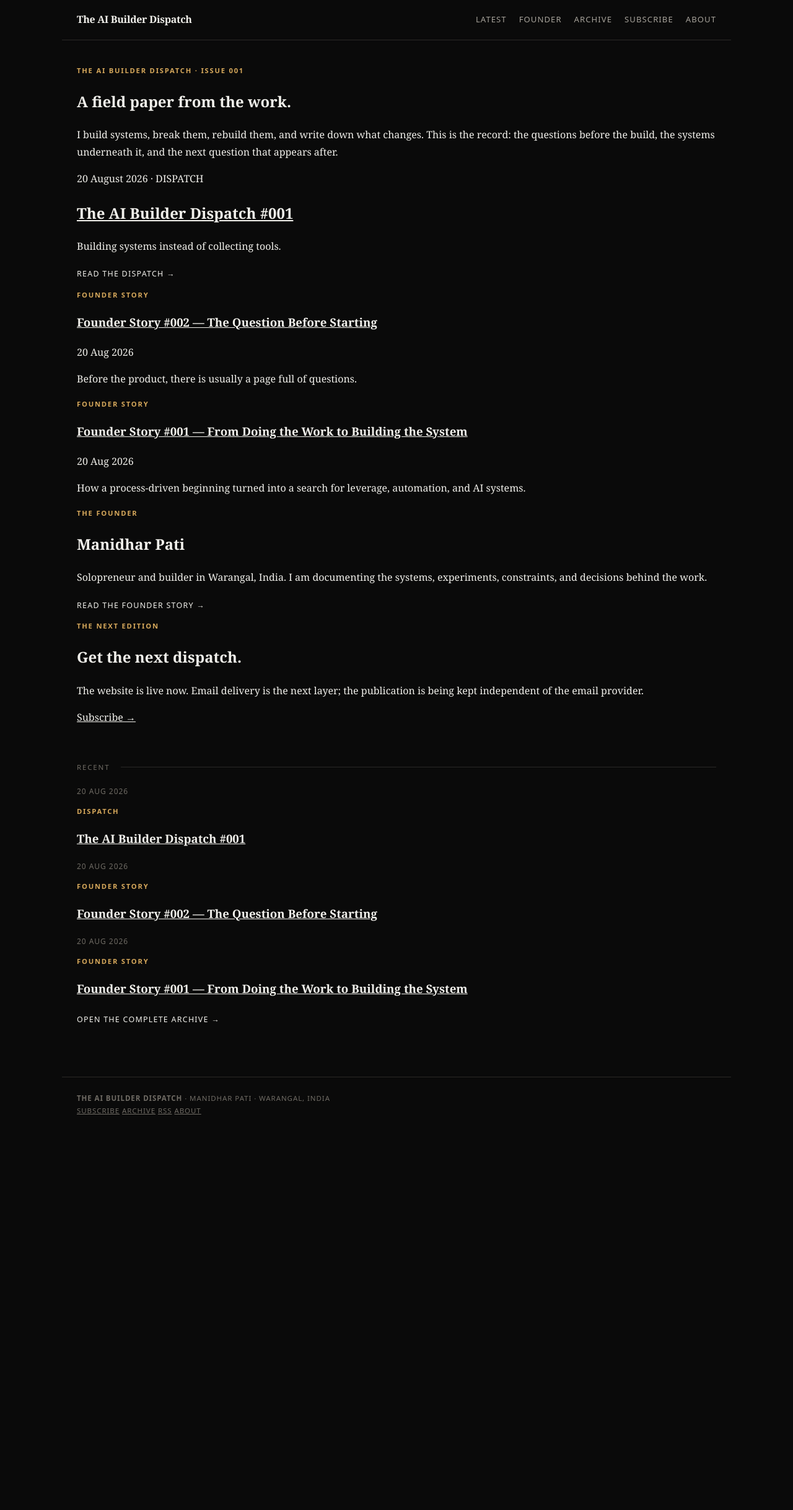
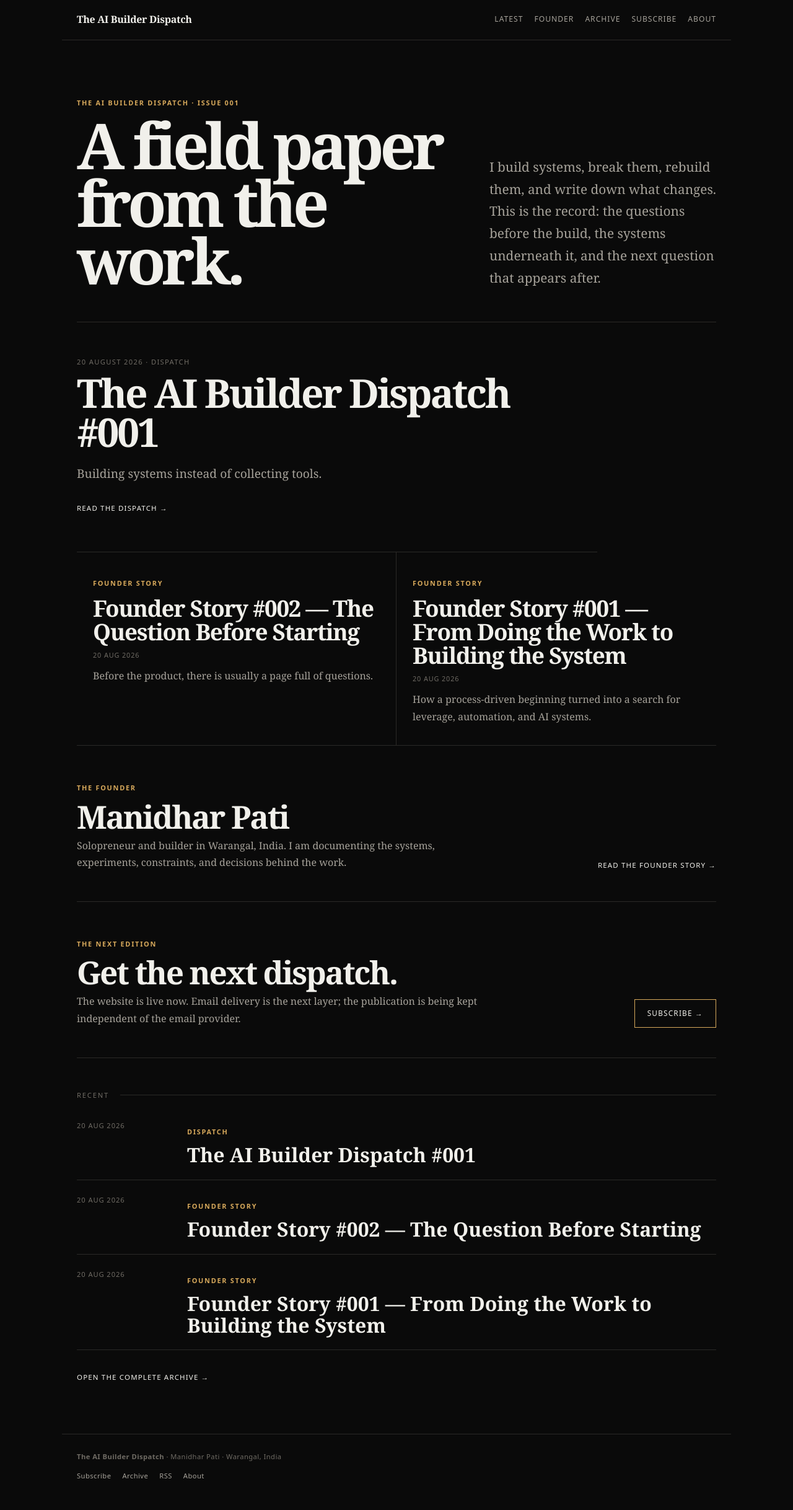
Before and after one commit to Manidhar8008/newsletter, a Jekyll site: the page built from index.md, in a window 1280 px wide. Shown: the whole page at 62% size. Built offline with Jekyll 4.4.1, drawn with Linux system fonts in a browser that asks for light colours; before the commit the page ends 1826 px from its top, so only the background shows below that.

Commit message:
Refocus design on editorial reading experience

```diff
--- a/assets/css/style.css
+++ b/assets/css/style.css
@@ -18,6 +18,7 @@ body {
   line-height: 1.72;
 }
 a { color: inherit; }
+a:hover { color: var(--accent); }
 .site-header {
   max-width: var(--max);
   margin: auto;
@@ -30,32 +31,168 @@ a { color: inherit; }
   font-family: ui-sans-serif, system-ui, sans-serif;
 }
 .brand { font-family: Georgia, serif; font-weight: 700; text-decoration: none; letter-spacing: -.02em; }
-nav { display: flex; gap: 20px; color: var(--muted); font-size: .82rem; text-transform: uppercase; letter-spacing: .08em; }
+nav { display: flex; gap: 18px; color: var(--muted); font-size: .76rem; text-transform: uppercase; letter-spacing: .08em; }
 nav a { text-decoration: none; }
-nav a:hover, .read-link:hover { color: var(--accent); }
-.container { max-width: var(--max); margin: auto; padding: 28px 24px 80px; }
-.masthead-meta {
-  display: flex; justify-content: space-between; gap: 12px; padding: 10px 0;
-  border-bottom: 1px solid var(--line); color: var(--faint); font-family: ui-sans-serif, system-ui, sans-serif;
-  font-size: .68rem; letter-spacing: .12em; text-transform: uppercase;
+.container { max-width: var(--max); margin: auto; padding: 24px 24px 72px; }
+.kicker, .section-label, .eyebrow {
+  color: var(--accent);
+  font-family: ui-sans-serif, system-ui, sans-serif;
+  font-size: .68rem;
+  font-weight: 800;
+  letter-spacing: .16em;
+  text-transform: uppercase;
 }
-.hero { padding: 70px 0 64px; border-bottom: 1px solid var(--line); }
-.kicker, .section-label, .eyebrow { color: var(--accent); font-family: ui-sans-serif, system-ui, sans-serif; font-size: .7rem; font-weight: 800; letter-spacing: .16em; text-transform: uppercase; }
-.hero h1 { max-width: 920px; margin: 10px 0 18px; font-size: clamp(3.2rem, 9vw, 7.6rem); line-height: .92; letter-spacing: -.065em; }
-.hero-copy { max-width: 760px; margin: 0; font-size: clamp(1.05rem, 2vw, 1.35rem); color: var(--muted); }
-.feature-grid { display: grid; grid-template-columns: repeat(2, 1fr); margin: 0 0 18px; }
-.feature { padding: 34px 28px; border-right: 1px solid var(--line); border-bottom: 1px solid var(--line); }
-.feature:nth-child(2n) { border-right: 0; }
-.feature-main { background: linear-gradient(180deg, rgba(214,168,91,.09), rgba(214,168,91,0)); }
-.feature h2, .issue-row h2 { margin: 6px 0 10px; font-size: clamp(1.5rem, 3vw, 2.35rem); line-height: 1.05; letter-spacing: -.035em; }
-.feature p:not(.section-label), .issue-row p:not(.section-label) { color: var(--muted); margin-top: 0; }
-.read-link { font-family: ui-sans-serif, system-ui, sans-serif; font-size: .78rem; text-transform: uppercase; letter-spacing: .1em; text-decoration: none; }
-.section-rule { display: flex; align-items: center; gap: 18px; margin: 56px 0 20px; color: var(--faint); font-family: ui-sans-serif, system-ui, sans-serif; font-size: .72rem; letter-spacing: .16em; }
+.front-page-intro {
+  display: grid;
+  grid-template-columns: 1.25fr .75fr;
+  gap: 56px;
+  padding: 58px 0 52px;
+  border-bottom: 1px solid var(--line);
+}
+.front-page-intro h1 {
+  margin: 10px 0 0;
+  max-width: 760px;
+  font-size: clamp(3rem, 8vw, 6.8rem);
+  line-height: .91;
+  letter-spacing: -.065em;
+}
+.intro-copy {
+  align-self: end;
+  margin: 0;
+  color: var(--muted);
+  font-size: clamp(1.05rem, 1.8vw, 1.3rem);
+}
+.lead-story {
+  max-width: 840px;
+  padding: 54px 0 58px;
+  border-bottom: 1px solid var(--line);
+}
+.lead-meta {
+  color: var(--faint);
+  font-family: ui-sans-serif, system-ui, sans-serif;
+  font-size: .7rem;
+  text-transform: uppercase;
+  letter-spacing: .12em;
+}
+.lead-story h2 {
+  margin: 10px 0 18px;
+  font-size: clamp(2.4rem, 5vw, 4.6rem);
+  line-height: .98;
+  letter-spacing: -.05em;
+}
+.lead-story h2 a,
+.story-card h3 a,
+.archive-row h3 a { text-decoration: none; }
+.lead-story > p:not(.lead-meta) {
+  max-width: 760px;
+  color: var(--muted);
+  font-size: 1.2rem;
+}
+.read-link {
+  display: inline-block;
+  margin-top: 10px;
+  font-family: ui-sans-serif, system-ui, sans-serif;
+  font-size: .72rem;
+  text-transform: uppercase;
+  letter-spacing: .1em;
+  text-decoration: none;
+}
+.story-grid {
+  display: grid;
+  grid-template-columns: repeat(2, 1fr);
+  border-bottom: 1px solid var(--line);
+}
+.story-card {
+  padding: 30px 26px 32px;
+  border-right: 1px solid var(--line);
+  border-bottom: 1px solid var(--line);
+}
+.story-card:nth-child(2n) { border-right: 0; }
+.story-card:nth-last-child(-n+2) { border-bottom: 0; }
+.story-card h3 {
+  margin: 6px 0 10px;
+  font-size: clamp(1.5rem, 3vw, 2.3rem);
+  line-height: 1.04;
+  letter-spacing: -.035em;
+}
+.story-card p:not(.section-label):not(.story-meta) { color: var(--muted); margin: 0; }
+.story-meta {
+  margin: 0 0 10px;
+  color: var(--faint);
+  font-family: ui-sans-serif, system-ui, sans-serif;
+  font-size: .68rem;
+  text-transform: uppercase;
+  letter-spacing: .08em;
+}
+.founder-strip,
+.subscribe-strip {
+  display: flex;
+  align-items: end;
+  justify-content: space-between;
+  gap: 40px;
+  padding: 48px 0;
+  border-bottom: 1px solid var(--line);
+}
+.founder-strip h2,
+.subscribe-strip h2 {
+  margin: 4px 0 8px;
+  font-size: clamp(2rem, 4vw, 3.4rem);
+  line-height: 1;
+  letter-spacing: -.045em;
+}
+.founder-strip p:not(.section-label),
+.subscribe-strip p:not(.section-label) {
+  max-width: 680px;
+  margin: 0;
+  color: var(--muted);
+}
+.subscribe-button {
+  flex: 0 0 auto;
+  display: inline-flex;
+  align-items: center;
+  justify-content: center;
+  min-height: 46px;
+  padding: 0 20px;
+  border: 1px solid var(--accent);
+  color: var(--fg);
+  text-decoration: none;
+  font-family: ui-sans-serif, system-ui, sans-serif;
+  font-size: .74rem;
+  text-transform: uppercase;
+  letter-spacing: .1em;
+}
+.subscribe-button:hover { background: var(--accent); color: #0a0a0a; }
+.section-rule {
+  display: flex;
+  align-items: center;
+  gap: 18px;
+  margin: 50px 0 8px;
+  color: var(--faint);
+  font-family: ui-sans-serif, system-ui, sans-serif;
+  font-size: .7rem;
+  letter-spacing: .16em;
+}
 .section-rule::after { content: ""; height: 1px; flex: 1; background: var(--line); }
-.issue-row { display: grid; grid-template-columns: 150px 1fr; gap: 28px; padding: 28px 0; border-bottom: 1px solid var(--line); }
-.issue-date { color: var(--faint); font-family: ui-sans-serif, system-ui, sans-serif; font-size: .75rem; text-transform: uppercase; letter-spacing: .08em; }
-.closing-note { max-width: 700px; padding: 64px 0 12px; }
-.closing-note > p:not(.section-label) { font-size: 1.25rem; color: var(--muted); }
+.archive-row {
+  display: grid;
+  grid-template-columns: 150px 1fr;
+  gap: 28px;
+  padding: 22px 0;
+  border-bottom: 1px solid var(--line);
+}
+.issue-date {
+  color: var(--faint);
+  font-family: ui-sans-serif, system-ui, sans-serif;
+  font-size: .7rem;
+  text-transform: uppercase;
+  letter-spacing: .08em;
+}
+.archive-row h3 {
+  margin: 5px 0 0;
+  font-size: clamp(1.35rem, 2.5vw, 2rem);
+  line-height: 1.08;
+}
+.archive-link-row { padding: 24px 0 6px; }
 .issue { max-width: 780px; }
 .issue h1 { margin: 8px 0 18px; font-size: clamp(2.8rem, 7vw, 5.8rem); line-height: .96; letter-spacing: -.055em; }
 .issue .content { font-size: 1.12rem; }
@@ -66,16 +203,29 @@ nav a:hover, .read-link:hover { color: var(--accent); }
 .issue .content pre { overflow-x: auto; padding: 18px; background: #111; border: 1px solid var(--line); }
 .content img { max-width: 100%; border-radius: 8px; }
 .content a { color: var(--accent); }
-.site-footer { max-width: var(--max); margin: auto; padding: 24px; border-top: 1px solid var(--line); color: var(--faint); font-family: ui-sans-serif, system-ui, sans-serif; font-size: .72rem; text-transform: uppercase; letter-spacing: .08em; }
-@media (max-width: 720px) {
+.site-footer {
+  max-width: var(--max);
+  margin: auto;
+  padding: 26px 24px 46px;
+  border-top: 1px solid var(--line);
+  color: var(--faint);
+  font-family: ui-sans-serif, system-ui, sans-serif;
+  font-size: .7rem;
+  letter-spacing: .04em;
+}
+.site-footer a { color: var(--muted); text-decoration: none; }
+.footer-links { display: flex; flex-wrap: wrap; gap: 18px; margin-top: 12px; }
+@media (max-width: 760px) {
   .site-header { padding: 16px 18px; }
-  .container { padding: 20px 18px 56px; }
-  .masthead-meta { flex-wrap: wrap; }
-  .masthead-meta span:last-child { width: 100%; }
-  .hero { padding: 48px 0 44px; }
-  .hero h1 { font-size: clamp(3rem, 15vw, 5rem); }
-  .feature-grid { grid-template-columns: 1fr; }
-  .feature, .feature:nth-child(2n) { border-right: 0; }
-  .issue-row { grid-template-columns: 1fr; gap: 4px; }
-  nav { gap: 12px; font-size: .68rem; }
+  .container { padding: 18px 18px 56px; }
+  nav { gap: 10px; font-size: .64rem; }
+  .front-page-intro { grid-template-columns: 1fr; gap: 24px; padding: 44px 0 38px; }
+  .front-page-intro h1 { font-size: clamp(3rem, 15vw, 5.2rem); }
+  .story-grid { grid-template-columns: 1fr; }
+  .story-card, .story-card:nth-child(2n) { border-right: 0; }
+  .story-card:nth-last-child(-n+2) { border-bottom: 1px solid var(--line); }
+  .story-card:last-child { border-bottom: 0; }
+  .founder-strip, .subscribe-strip { display: block; }
+  .founder-strip .read-link, .subscribe-strip .subscribe-button { margin-top: 24px; }
+  .archive-row { grid-template-columns: 1fr; gap: 5px; }
 }
```
